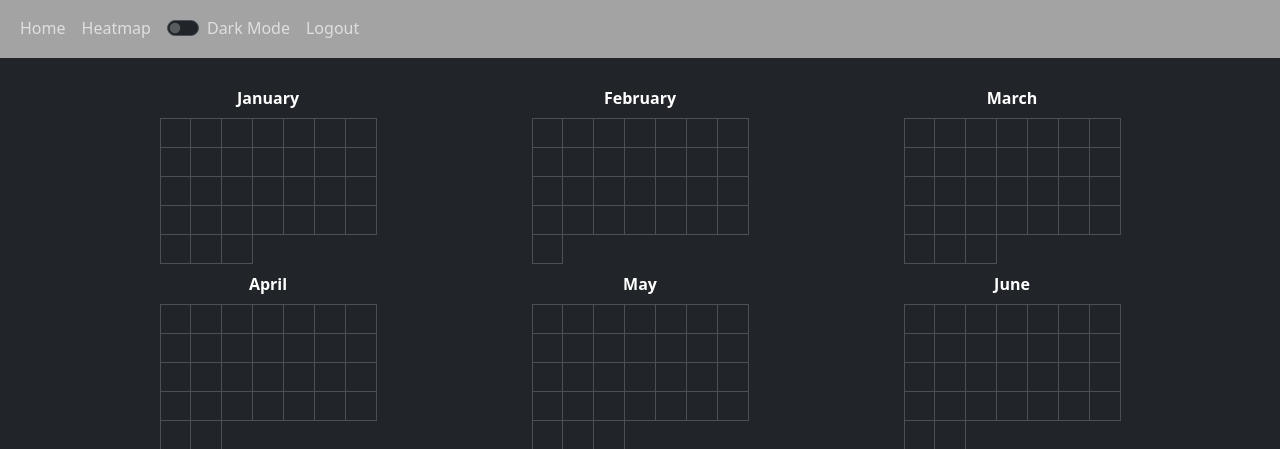
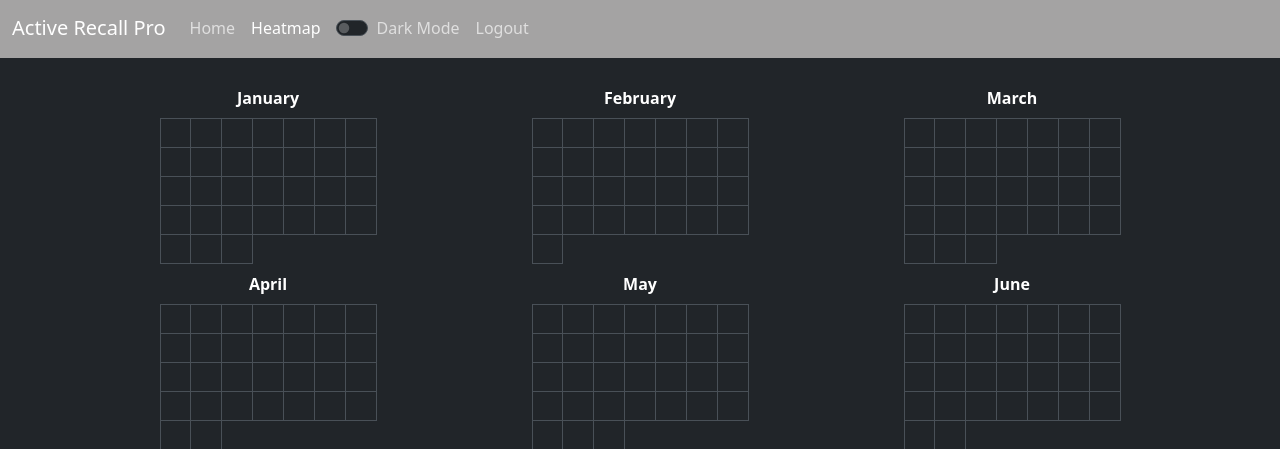
Before and after one commit to hinsoned/Active_Recall_Pro, a Flask app: page /heatmap/1 in a window 1280 px wide. Shown: the top 449 px of the page. Run offline with Flask 3, Linux system fonts and the light colour scheme; the visitor is signed in with stand-in values (Sample User, id 1); data that the repository does not hold is empty; some libraries are stand-ins or nearby versions.

Commit message:
Updated nav bar in base.html
Added .active class to navbar-link items so that the current page is bolded in the navbar.

```diff
--- a/website/templates/base.html
+++ b/website/templates/base.html
@@ -40,8 +40,9 @@ creating other pages.
           <div class="navbar-nav">
             <!--These are navbar links-->
             {% if current_user.is_authenticated %}
-            <a class="nav-item nav-link" id="home" href="/">Home</a>
-            <a class="nav-item nav-link" id="heatmap" href="{{ url_for('views.heat_map', user_id=current_user.id) }}">Heatmap</a>
+            <a class="navbar-brand">Active Recall Pro</a>
+            <a class="nav-item nav-link {% if request.path == '/' %}active{% endif %}" id="home" href="/">Home</a>
+            <a class="nav-item nav-link {% if request.path == url_for('views.heat_map', user_id=current_user.id) %}active{% endif %}" id="heatmap" href="{{ url_for('views.heat_map', user_id=current_user.id) }}">Heatmap</a>
             <a class="nav-item nav-link" id="themetoggle">
               <label class="form-check form-switch">
                 <input class="form-check-input" type="checkbox" id="themeToggle">
@@ -51,8 +52,8 @@ creating other pages.
             <a class="nav-item nav-link" id="logout" href="/logout">Logout</a>
 
             {% else %}
-            <a class="nav-item nav-link" id="login" href="/login">Login</a>
-            <a class="nav-item nav-link" id="signUp" href="/sign-up">Sign Up</a>
+            <a class="nav-item nav-link {% if request.path == '/login' %}active{% endif %}" id="login" href="/login">Login</a>
+            <a class="nav-item nav-link {% if request.path == '/sign-up' %}active{% endif %}" id="signUp" href="/sign-up">Sign Up</a>
             {% endif %}
           </div>
         </div>
```
